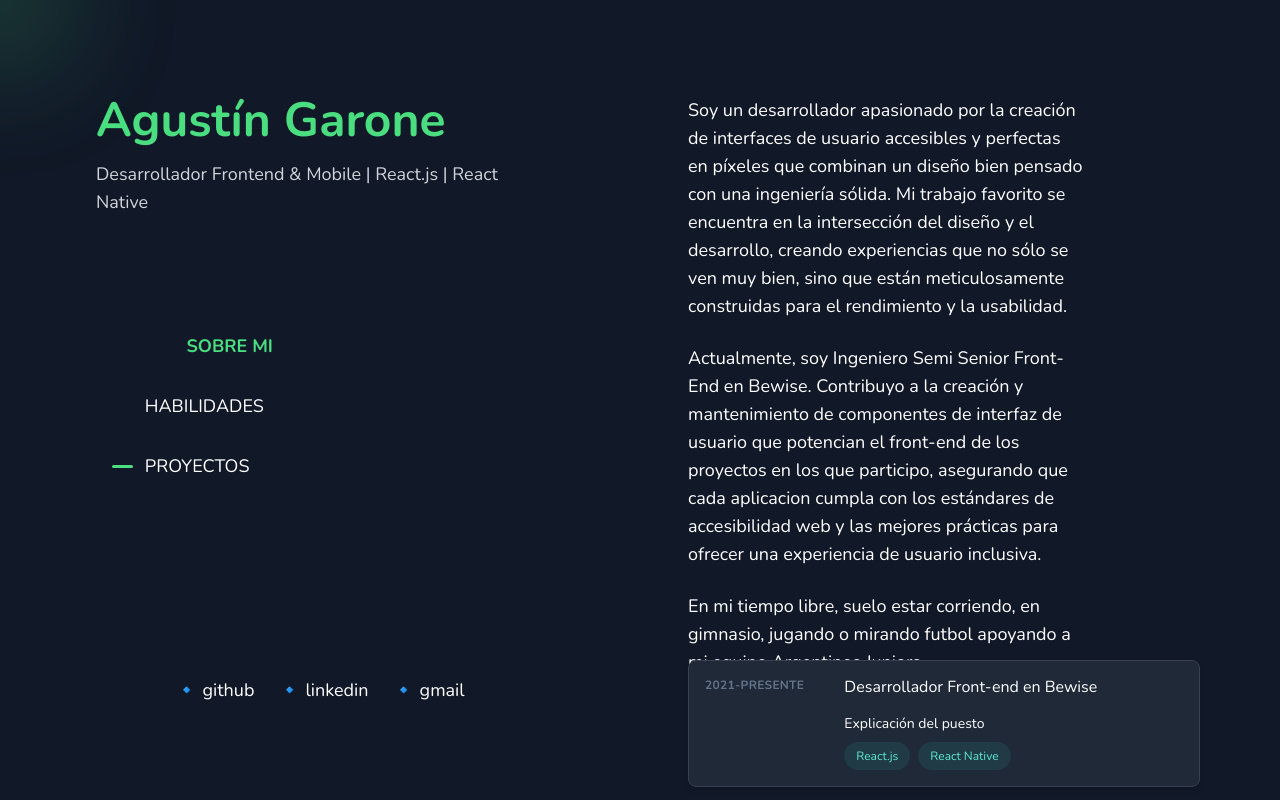
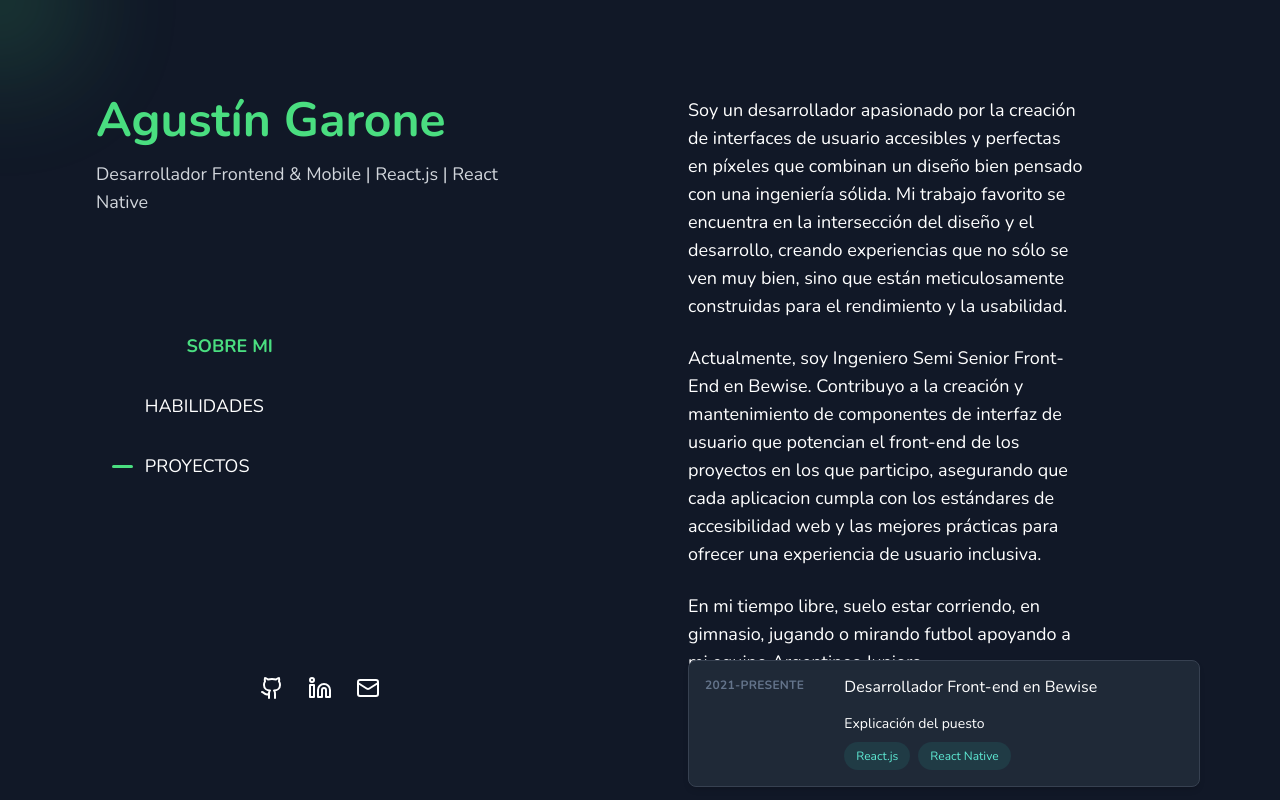
Before and after one commit to agusgarone/mi-portafolio, a Next.js app: page / in a window 1280 px wide. Built offline with nearby package versions, Linux system fonts and the light colour scheme.

Commit message:
FIX: Add icons

```diff
--- a/app/page.tsx
+++ b/app/page.tsx
@@ -5,6 +5,7 @@ import { motion, useInView, useMotionValue, useSpring } from "framer-motion";
 import Link from "next/link";
 import ExperienceCard from "./components/ExperienceCard";
 import ProjectCard from "./components/ProjectCard";
+import { ArrowUpRight, Github, Linkedin, Mail } from "lucide-react";
 
 export default function Home() {
   const [activeSection, setActiveSection] = useState("");
@@ -64,12 +65,13 @@ export default function Home() {
               {["sobre-mi", "habilidades", "proyectos"].map((section) => (
                 <li
                   key={section}
-                  className="relative flex flex-row items-center"
+                  className="relative flex flex-row items-center group"
                 >
                   <motion.div
                     className="w-full h-[3px] bg-green-400 rounded-full"
                     layoutId="underline"
                     initial={{ width: "5%" }}
+                    whileHover={{ width: "15%" }}
                     animate={{
                       width: activeSection === section ? "15%" : "5%",
                     }}
@@ -77,7 +79,7 @@ export default function Home() {
                   />
                   <Link
                     href={`#${section}`}
-                    className={`relative px-3 py-1 transition-all duration-300 ${
+                    className={`relative px-3 py-1 transition-all duration-300 group-hover:text-green-400 ${
                       activeSection === section
                         ? "text-green-400 font-bold"
                         : "text-white"
@@ -91,9 +93,30 @@ export default function Home() {
           </nav>
         </section>
         <section id="contacto" className="flex flex-row gap-6 justify-start">
-          <p className="text-lg">🔹 github</p>
-          <p className="text-lg">🔹 linkedin</p>
-          <p className="text-lg">🔹 gmail</p>
+          <a
+            href="https://google.com"
+            target="_blank"
+            rel="noopener noreferrer"
+            className="relative py-1 transition-all duration-300 font-bold text-white hover:text-green-400"
+          >
+            <Github />
+          </a>
+          <a
+            href="https://google.com"
+            target="_blank"
+            rel="noopener noreferrer"
+            className="relative py-1 transition-all duration-300 font-bold text-white hover:text-green-400"
+          >
+            <Linkedin />
+          </a>
+          <a
+            href="https://google.com"
+            target="_blank"
+            rel="noopener noreferrer"
+            className="relative py-1 transition-all duration-300 font-bold text-white hover:text-green-400"
+          >
+            <Mail />
+          </a>
         </section>
       </div>
 
@@ -146,18 +169,24 @@ export default function Home() {
           />
 
           <Link
-            href={`www.google.com`}
-            className={
-              "relative py-1 transition-all duration-300 font-bold text-white hover:text-green-400"
-            }
+            href="https://example.com"
+            className="group/link font-bold hover:text-green-400 flex"
           >
             Ver CV completo
+            <span
+              className="inline-block h-4 w-4 shrink-0 transition-transform
+                group-hover/link:-translate-y-1 group-hover/link:translate-x-1
+                group-focus-visible/link:-translate-y-1 group-focus-visible/link:translate-x-1
+                motion-reduce:transition-none ml-1 translate-y-px"
+            >
+              <ArrowUpRight />
+            </span>
           </Link>
         </section>
         <section
           ref={proyectosRef}
           id="proyectos"
-          className="h-4/5 flex flex-col items-start gap-8"
+          className="h-full flex flex-col items-start gap-8"
         >
           <ProjectCard
             projectTitle="Cart Wise Shop"
--- a/package.json
+++ b/package.json
@@ -10,6 +10,7 @@
   },
   "dependencies": {
     "framer-motion": "^12.4.4",
+    "lucide-react": "^0.475.0",
     "next": "15.1.7",
     "react": "^19.0.0",
     "react-dom": "^19.0.0"
```
Also changed, not shown: 1 other file (tests, documents, lock files or other folders).
